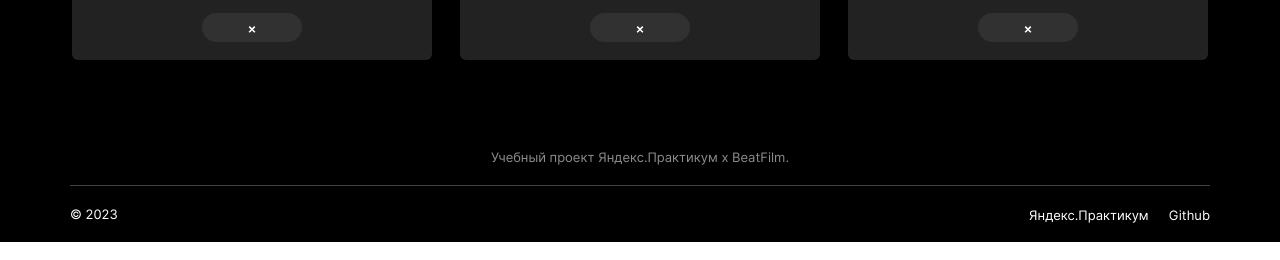
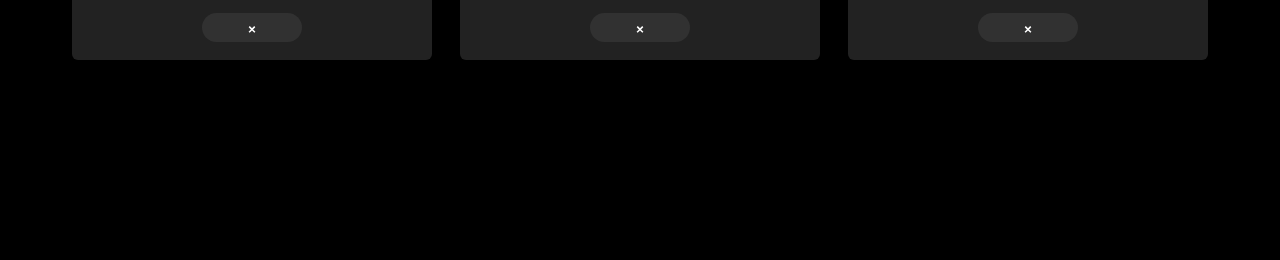
Before and after one commit to kybikn/movies-explorer-frontend, a React (Create React App) app: page /saved-movies in a window 1280 px wide. Shown: the part 624-884 px from the top of the page. Built offline with nearby package versions, Linux system fonts and the light colour scheme.

Commit message:
feat: add SavedDevider

```diff
--- /dev/null
+++ b/src/components/SavedDevider/SavedDevider.css
@@ -0,0 +1,7 @@
+.devider {
+  max-width: 1280px;
+  margin: 0 auto;
+  height: 140px;
+  padding: 0 70px;
+  background: var(--color-primary);
+}
--- /dev/null
+++ b/src/components/SavedDevider/SavedDevider.jsx
@@ -0,0 +1,11 @@
+import React from 'react'
+
+import './SavedDevider.css'
+
+function SavedDevider() {
+  return (
+    <div className='devider'></div>
+  )
+}
+
+export default SavedDevider
--- a/src/components/SavedMovies/SavedMovies.jsx
+++ b/src/components/SavedMovies/SavedMovies.jsx
@@ -3,6 +3,7 @@
 import HeaderMovies from '../HeaderMovies/HeaderMovies';
 import SearchForm from '../SearchForm/SearchForm';
 import MoviesCardList from '../MoviesCardList/MoviesCardList';
+import SavedDevider from '../SavedDevider/SavedDevider';
 import Footer from '../Footer/Footer';
 import { savedMovies } from '../../mockData/saved-movies';
 
@@ -12,6 +13,7 @@
       <HeaderMovies />
       <SearchForm />
       <MoviesCardList movies={savedMovies} type='savedMovies' />
+      <SavedDevider />
       <Footer />
     </div>
   )
```
